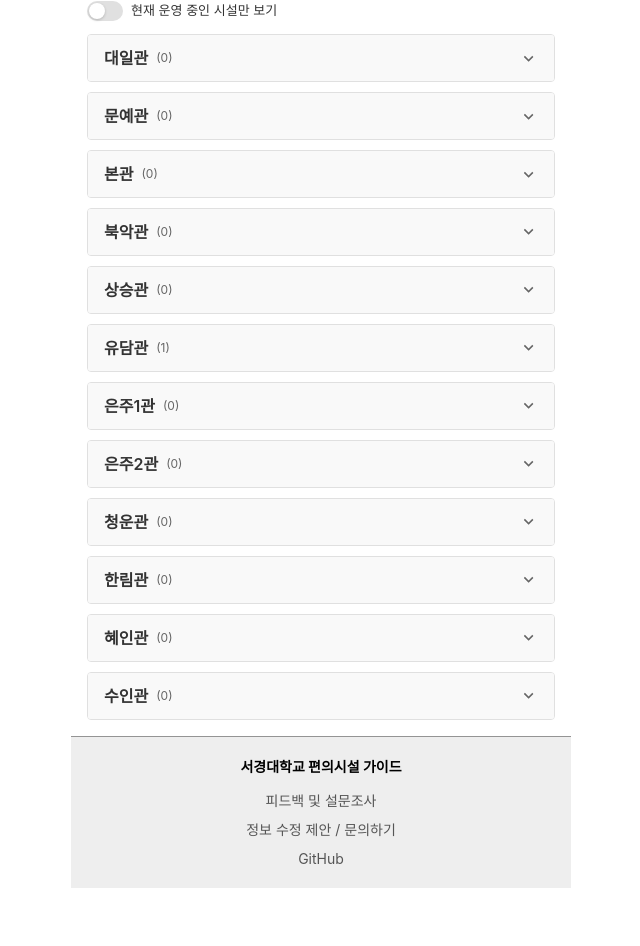
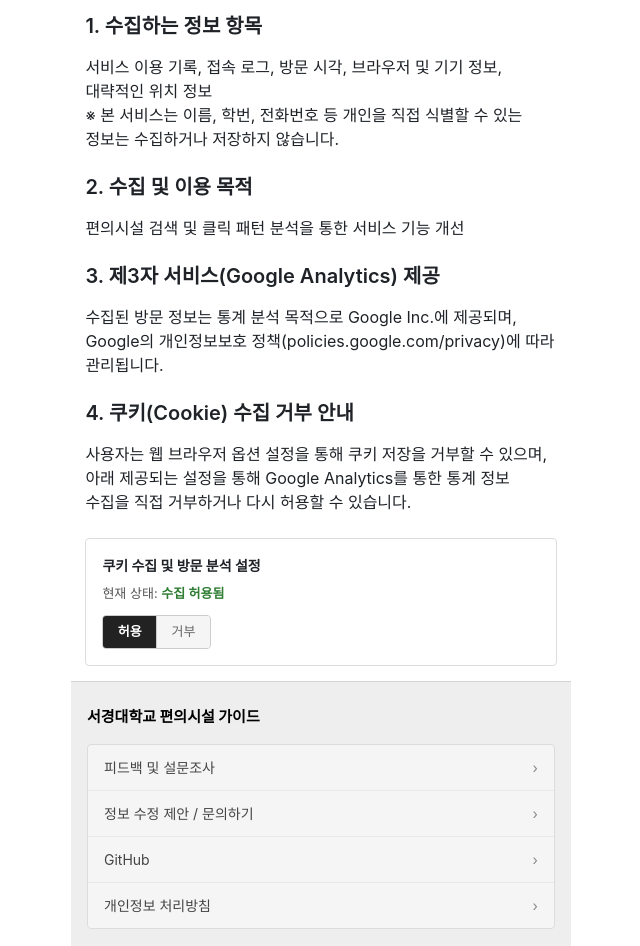
Before and after one commit to 0a-r4/seokyeong-campus-amenities, a React (Vite) app: page /#/privacy in a window 1280 px wide. Before the commit this address led to /#/. Shown: the part 230-1176 px from the top of the page, without its empty margins (319-959 px from the left). Before the commit the page ends 1118 px from the top, so only its background shows below. Built offline with nearby package versions, Linux system fonts and the light colour scheme.

Commit message:
이것저것444444

```diff
--- a/index.html
+++ b/index.html
@@ -2,13 +2,18 @@
 <html lang="en">
   <head>
     <!-- Google tag (gtag.js) -->
-    <script async src="https://www.googletagmanager.com/gtag/js?id=G-4R4YYMVM1Y"></script>
+    <script>
+      if (localStorage.getItem('ga_opt_out') === 'true') {
+        window['ga-disable-G-L6WGWDJ774'] = true;
+      }
+    </script>
+    <script async src="https://www.googletagmanager.com/gtag/js?id=G-L6WGWDJ774"></script>
     <script>
       window.dataLayer = window.dataLayer || [];
       function gtag(){dataLayer.push(arguments);}
       gtag('js', new Date());
 
-      gtag('config', 'G-4R4YYMVM1Y');
+      gtag('config', 'G-L6WGWDJ774');
     </script>
 
     <meta charset="UTF-8" />
--- a/src/app/AmenityDetailPage.tsx
+++ b/src/app/AmenityDetailPage.tsx
@@ -4,6 +4,7 @@ import ReactMarkdown from 'react-markdown';
 import remarkGfm from 'remark-gfm';
 import rehypeRaw from 'rehype-raw';
 import amenitiesData from '../data/amenities.json';
+import CookieOptOut from '../components/homePage/CookieOptOut.tsx';
 import 'github-markdown-css/github-markdown-light.css';
 import '../markdown-custom.css';
 
@@ -30,6 +31,7 @@ export default function AmenityDetailPage() {
   }
 
   const markdownContent = targetEntry ? targetEntry[1] : null;
+  const isPrivacyPage = amenitiesId?.toLowerCase() === 'privacy';
 
   return (
     <div>
@@ -65,7 +67,11 @@ export default function AmenityDetailPage() {
             fontSize: '14px',
           }}
         >
-          <p>편의시설 정보를 찾을 수 없습니다.</p>
+          <p>
+            {isPrivacyPage
+              ? '개인정보 처리방침을 찾을 수 없습니다.'
+              : '편의시설 정보를 찾을 수 없습니다.'}
+          </p>
         </div>
       ) : (
         <div
@@ -81,6 +87,8 @@ export default function AmenityDetailPage() {
           >
             {markdownContent}
           </ReactMarkdown>
+
+          {isPrivacyPage && <CookieOptOut />}
         </div>
       )}
     </div>
--- a/src/components/homePage/AmenityList.tsx
+++ b/src/components/homePage/AmenityList.tsx
@@ -180,17 +180,17 @@ export default function AmenityList({
                         padding: 0,
                       }}
                     >
-                      {buildingAmenities.map((amenity) => {
+                      {buildingAmenities.map((amenity, index) => {
                         const statusInfo = getOperatingStatus(amenity.operatingHours, currentTime);
+                        const isLast = index === buildingAmenities.length - 1;
 
                         return (
                           <li
                             key={amenity.id}
                             style={{
-                              borderBottom:
-                                buildingAmenities.length === 1
-                                  ? 'none'
-                                  : '1px solid #f0f0f0',
+                              borderBottom: isLast
+                                ? 'none'
+                                : '1px solid #f0f0f0',
                             }}
                           >
                             <Link
@@ -199,7 +199,7 @@ export default function AmenityList({
                                 display: 'flex',
                                 justifyContent: 'space-between',
                                 alignItems: 'center',
-                                padding: '0.45rem 0',
+                                padding: 'calc(0.45rem + 4px) 0',
                                 textDecoration: 'none',
                                 color: 'inherit',
                               }}
--- a/src/components/homePage/CategoryFilter.tsx
+++ b/src/components/homePage/CategoryFilter.tsx
@@ -1,4 +1,4 @@
-import { useState } from 'react';
+import { useEffect, useRef, useState } from 'react';
 import categories from '../../data/categories.json';
 
 interface CategoryFilterProps {
@@ -12,11 +12,30 @@ export default function CategoryFilter({
 }: CategoryFilterProps) {
   const [internalCategory, setInternalCategory] = useState<string>('all');
   const activeCategory = selectedCategory ?? internalCategory;
+  const scrollRef = useRef<HTMLDivElement>(null);
+
+  useEffect(() => {
+    const el = scrollRef.current;
+    if (!el) return;
+
+    const handleWheel = (e: WheelEvent) => {
+      if (e.deltaY !== 0) {
+        e.preventDefault();
+        el.scrollLeft += e.deltaY;
+      }
+    };
+
+    el.addEventListener('wheel', handleWheel, { passive: false });
+    return () => {
+      el.removeEventListener('wheel', handleWheel);
+    };
+  }, []);
 
   const handleSelect = (id: string) => {
-    setInternalCategory(id);
+    const nextCategory = activeCategory === id ? 'all' : id;
+    setInternalCategory(nextCategory);
     if (onSelectCategory) {
-      onSelectCategory(id);
+      onSelectCategory(nextCategory);
     }
   };
 
@@ -28,6 +47,7 @@ export default function CategoryFilter({
         }
       `}</style>
       <div
+        ref={scrollRef}
         className="category-filter-scroll"
         style={{
           display: 'flex',
--- /dev/null
+++ b/src/components/homePage/CookieOptOut.tsx
@@ -0,0 +1,125 @@
+import { useState, useEffect } from 'react';
+
+const GA_MEASUREMENT_ID = 'G-L6WGWDJ774';
+const STORAGE_KEY = 'ga_opt_out';
+
+interface CustomWindow extends Window {
+  gtag?: (command: string, action: string, params?: Record<string, unknown>) => void;
+  [key: `ga-disable-${string}`]: boolean | undefined;
+}
+
+function deleteGaCookies(): void {
+  const cookies = document.cookie.split(';');
+  for (const cookie of cookies) {
+    const eqPos = cookie.indexOf('=');
+    const name = eqPos > -1 ? cookie.slice(0, eqPos).trim() : cookie.trim();
+    if (name.startsWith('_ga')) {
+      document.cookie = `${name}=; expires=Thu, 01 Jan 1970 00:00:00 UTC; path=/;`;
+      const hostParts = window.location.hostname.split('.');
+      for (let i = 0; i < hostParts.length - 1; i++) {
+        const domain = hostParts.slice(i).join('.');
+        document.cookie = `${name}=; expires=Thu, 01 Jan 1970 00:00:00 UTC; path=/; domain=.${domain};`;
+      }
+    }
+  }
+}
+
+export default function CookieOptOut() {
+  const [isOptedOut, setIsOptedOut] = useState<boolean>(false);
+
+  useEffect(() => {
+    const saved = localStorage.getItem(STORAGE_KEY);
+    setIsOptedOut(saved === 'true');
+  }, []);
+
+  const handleSetOptOut = (optOut: boolean) => {
+    if (optOut === isOptedOut) return;
+
+    const customWin = window as unknown as CustomWindow;
+    const gaKey: `ga-disable-${string}` = `ga-disable-${GA_MEASUREMENT_ID}`;
+
+    if (!optOut) {
+      localStorage.removeItem(STORAGE_KEY);
+      customWin[gaKey] = false;
+      if (customWin.gtag) {
+        customWin.gtag('consent', 'update', {
+          analytics_storage: 'granted',
+        });
+      }
+      setIsOptedOut(false);
+    } else {
+      localStorage.setItem(STORAGE_KEY, 'true');
+      customWin[gaKey] = true;
+      if (customWin.gtag) {
+        customWin.gtag('consent', 'update', {
+          analytics_storage: 'denied',
+        });
+      }
+      deleteGaCookies();
+      setIsOptedOut(true);
+    }
+  };
+
+  return (
+    <div
+      style={{
+        margin: '1.5rem 0',
+        padding: '1rem',
+        border: '1px solid #ddd',
+        borderRadius: '4px',
+      }}
+    >
+      <p style={{ margin: '0 0 0.5rem 0', fontWeight: 'bold', fontSize: '14px' }}>
+        쿠키 수집 및 방문 분석 설정
+      </p>
+      <p style={{ margin: '0 0 0.75rem 0', fontSize: '13px', color: '#555' }}>
+        현재 상태:{' '}
+        <strong style={{ color: isOptedOut ? '#d9534f' : '#2e7d32' }}>
+          {isOptedOut ? '수집 거부됨' : '수집 허용됨'}
+        </strong>
+      </p>
+      <div
+        role="group"
+        aria-label="쿠키 수집 설정 스위치"
+        style={{
+          display: 'inline-flex',
+          border: '1px solid #ccc',
+          borderRadius: '4px',
+          overflow: 'hidden',
+        }}
+      >
+        <button
+          type="button"
+          onClick={() => handleSetOptOut(false)}
+          style={{
+            padding: '0.4rem 0.9rem',
+            fontSize: '13px',
+            border: 'none',
+            borderRight: '1px solid #ccc',
+            backgroundColor: !isOptedOut ? '#222' : '#f5f5f5',
+            color: !isOptedOut ? '#fff' : '#666',
+            fontWeight: !isOptedOut ? 'bold' : 'normal',
+            cursor: 'pointer',
+          }}
+        >
+          허용
+        </button>
+        <button
+          type="button"
+          onClick={() => handleSetOptOut(true)}
+          style={{
+            padding: '0.4rem 0.9rem',
+            fontSize: '13px',
+            border: 'none',
+            backgroundColor: isOptedOut ? '#222' : '#f5f5f5',
+            color: isOptedOut ? '#fff' : '#666',
+            fontWeight: isOptedOut ? 'bold' : 'normal',
+            cursor: 'pointer',
+          }}
+        >
+          거부
+        </button>
+      </div>
+    </div>
+  );
+}
--- a/src/components/homePage/NoticeBanner.tsx
+++ b/src/components/homePage/NoticeBanner.tsx
@@ -37,7 +37,7 @@ export default function NoticeBanner() {
       }}
     >
       <span style={{ wordBreak: 'keep-all', marginRight: '0.5rem' }}>
-        본 사이트는 수업 프로젝트용으로 실제 정보와 차이가 있을 수 있습니다.
+        본 사이트는 비공식 가이드입니다. 최신 정보를 반영하려 노력하고 있으나, 오차가 있을 수 있으니 참고용으로 활용해 주세요.
       </span>
       <button
         type="button"
--- a/src/components/layout/Footer.tsx
+++ b/src/components/layout/Footer.tsx
@@ -1,61 +1,92 @@
-const linkStyle = {
-  color: '#555',
+import { Link } from 'react-router-dom';
+
+const itemStyle: React.CSSProperties = {
+  display: 'flex',
+  justifyContent: 'space-between',
+  alignItems: 'center',
+  padding: '12px 16px',
+  color: '#444444',
   textDecoration: 'none',
+  fontSize: '14px',
+};
+
+const arrowStyle: React.CSSProperties = {
+  color: '#888888',
+  fontSize: '14px',
 };
 
 export default function Footer() {
   return (
     <footer
       style={{
-        padding: '1.2rem',
+        padding: '1.5rem 1rem',
         backgroundColor: '#eeeeee',
-        fontSize: '14px',
         marginTop: 'auto',
-        borderTop: '1px solid #949494',
+        borderTop: '1px solid #d4d4d4',
       }}
     >
       <div
         style={{
-          maxWidth: '1200px',
+          maxWidth: '480px',
           margin: '0 auto',
           display: 'flex',
           flexDirection: 'column',
-          alignItems: 'center',
-          gap: '0.8rem',
+          gap: '1rem',
         }}
       >
-        <p style={{ margin: 0, fontWeight: 'bold', color: '#000000' }}>
+        <p style={{ margin: 0, fontWeight: 'bold', color: '#000000', fontSize: '15px' }}>
           서경대학교 편의시설 가이드
         </p>
 
         <div
           style={{
-            display: 'flex',
-            flexDirection: 'column',
-            alignItems: 'center',
-            gap: '0.5rem',
+            backgroundColor: '#f5f5f5',
+            borderRadius: '4px',
+            border: '1px solid #dcdcdc',
+            overflow: 'hidden',
           }}
         >
           <a
             href="https://forms.gle/JE9QnVKGMNgtqiDs9"
             target="_blank"
             rel="noopener noreferrer"
-            style={linkStyle}
+            style={{ ...itemStyle, borderBottom: '1px solid #e8e8e8' }}
           >
-            피드백 및 설문조사
+            <span>피드백 및 설문조사</span>
+            <span style={arrowStyle}>›</span>
           </a>
-          <a href="mailto:psw120407@skuniv.ac.kr" style={linkStyle}>
-            정보 수정 제안 / 문의하기
+          <a
+            href="mailto:psw120407@skuniv.ac.kr"
+            style={{ ...itemStyle, borderBottom: '1px solid #e8e8e8' }}
+          >
+            <span>정보 수정 제안 / 문의하기</span>
+            <span style={arrowStyle}>›</span>
           </a>
           <a
             href="https://github.com/0a-r4/seokyeong-campus-amenities"
             target="_blank"
             rel="noopener noreferrer"
-            style={linkStyle}
+            style={{ ...itemStyle, borderBottom: '1px solid #e8e8e8' }}
           >
-            GitHub
+            <span>GitHub</span>
+            <span style={arrowStyle}>›</span>
           </a>
+          <Link to="/privacy" style={itemStyle}>
+            <span>개인정보 처리방침</span>
+            <span style={arrowStyle}>›</span>
+          </Link>
         </div>
+
+        <p
+          style={{
+            margin: 0,
+            fontSize: '12px',
+            color: '#777777',
+            textAlign: 'center',
+          }}
+        >
+          © 2026 서경대 편의시설 가이드. MIT Licensed.
+        </p>
       </div>
     </footer>
   );
--- /dev/null
+++ b/src/data/content/privacy.md
@@ -0,0 +1,16 @@
+## 개인정보 처리방침
+
+본 서비스는 사용자의 이용 행태 분석 및 UX 개선을 위해 Google Analytics를 사용하고 있습니다.
+
+### 1. 수집하는 정보 항목
+서비스 이용 기록, 접속 로그, 방문 시각, 브라우저 및 기기 정보, 대략적인 위치 정보
+※ 본 서비스는 이름, 학번, 전화번호 등 개인을 직접 식별할 수 있는 정보는 수집하거나 저장하지 않습니다.
+
+### 2. 수집 및 이용 목적
+편의시설 검색 및 클릭 패턴 분석을 통한 서비스 기능 개선
+
+### 3. 제3자 서비스(Google Analytics) 제공
+수집된 방문 정보는 통계 분석 목적으로 Google Inc.에 제공되며, Google의 개인정보보호 정책(policies.google.com/privacy)에 따라 관리됩니다.
+
+### 4. 쿠키(Cookie) 수집 거부 안내
+사용자는 웹 브라우저 옵션 설정을 통해 쿠키 저장을 거부할 수 있으며, 아래 제공되는 설정을 통해 Google Analytics를 통한 통계 정보 수집을 직접 거부하거나 다시 허용할 수 있습니다.
--- a/src/markdown-custom.css
+++ b/src/markdown-custom.css
@@ -42,7 +42,7 @@
   cursor: pointer;
   font-weight: 600;
   background: rgba(0, 0, 0, 0);
-}ㅕ
+}
 
 .markdown-body details[open] summary {
   border-bottom: 1px solid rgb(209, 217, 224);
```
